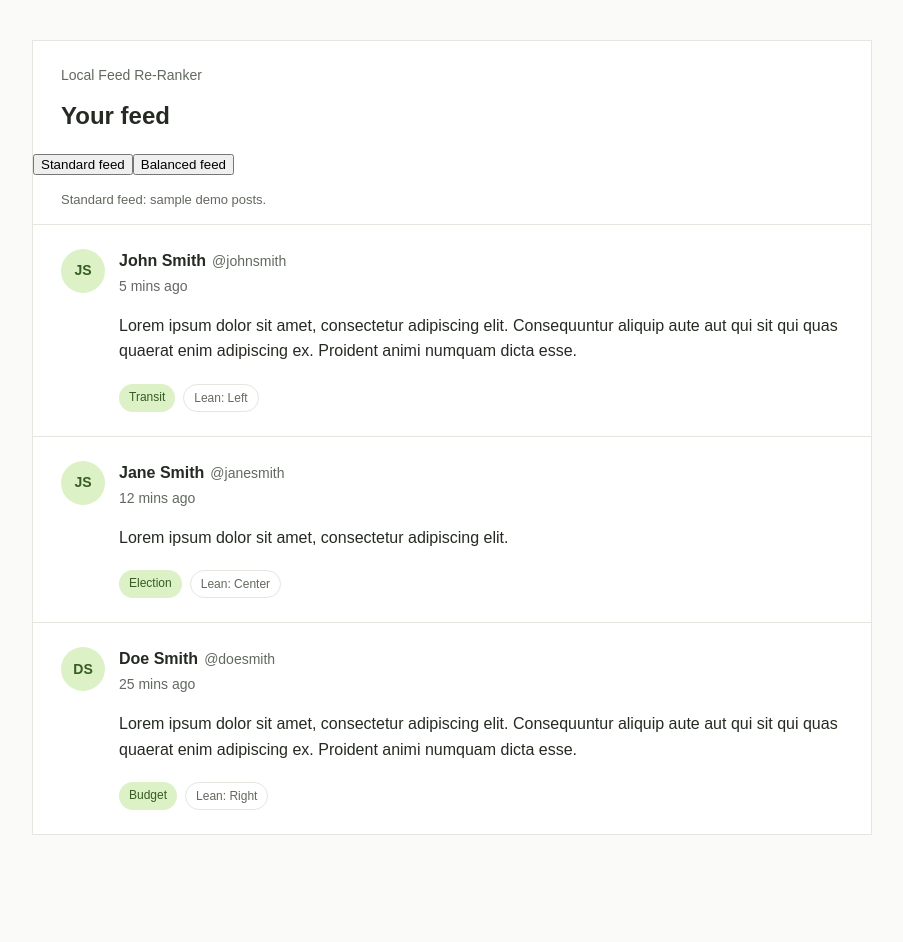
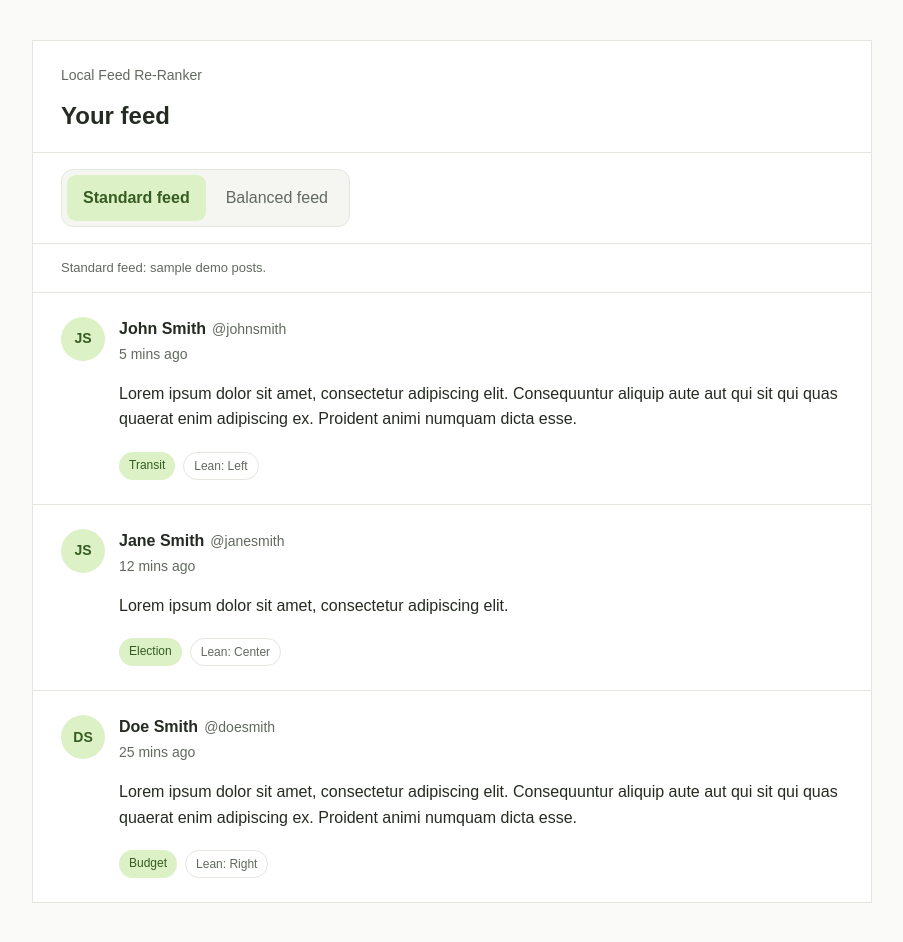
Before and after one commit to chixchix/Local-Feed-Re-Ranker, a React (Vite) app in the folder Front-end/: page / in a window 1280 px wide. Shown: the whole page, without its empty margins (188-1091 px from the left). Before the commit the page ends 875 px from the top, so only its background shows below. Built offline with nearby package versions, Linux system fonts and the light colour scheme.

Commit message:
Styling for the Standard and Balanced Feed button/tab

```diff
--- a/Front-end/src/App.css
+++ b/Front-end/src/App.css
@@ -136,3 +136,51 @@
     font-size: 12px;
   }
 }
+
+.feed-toolbar {
+  padding: 16px 28px;
+  border-top: 1px solid #e3e7df;
+  border-bottom: 1px solid #e3e7df;
+}
+
+.feed-switch {
+  display: inline-flex;
+  gap: 4px;
+  padding: 5px;
+  background: #f5f6f2;
+  border: 1px solid #e3e7df;
+  border-radius: 12px;
+}
+
+.feed-switch button {
+  min-height: 44px;
+  padding: 11px 16px;
+  border: none;
+  border-radius: 9px;
+  background: transparent;
+  color: #62695f;
+  font: inherit;
+  cursor: pointer;
+}
+
+.feed-switch button[aria-pressed="true"] {
+  background: #dcf1c6;
+  color: #365c22;
+  font-weight: 600;
+}
+
+.feed-switch button:focus-visible {
+  outline: 2px solid #527d34;
+  outline-offset: 3px;
+}
+
+@media (max-width: 600px) {
+  .feed-toolbar {
+    padding: 16px;
+  }
+
+  .feed-switch button {
+    padding: 10px 12px;
+    font-size: 14px;
+  }
+}
```
